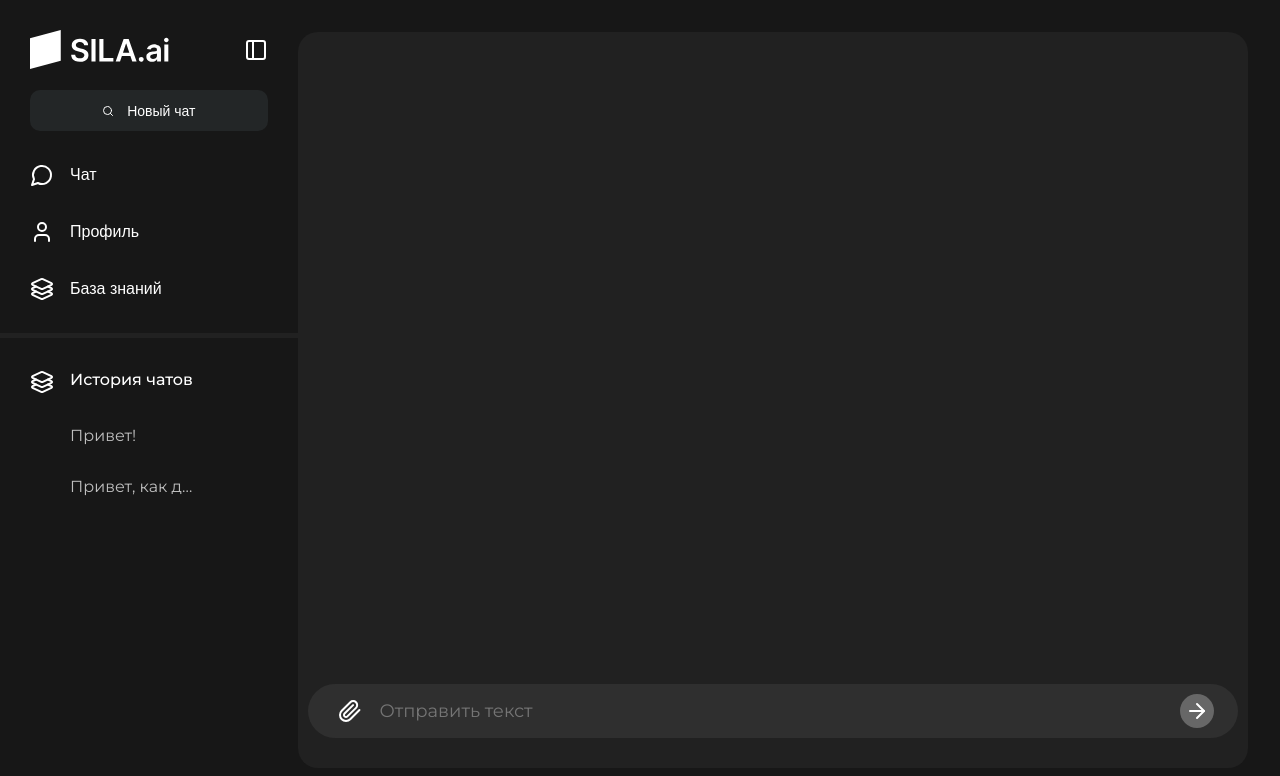
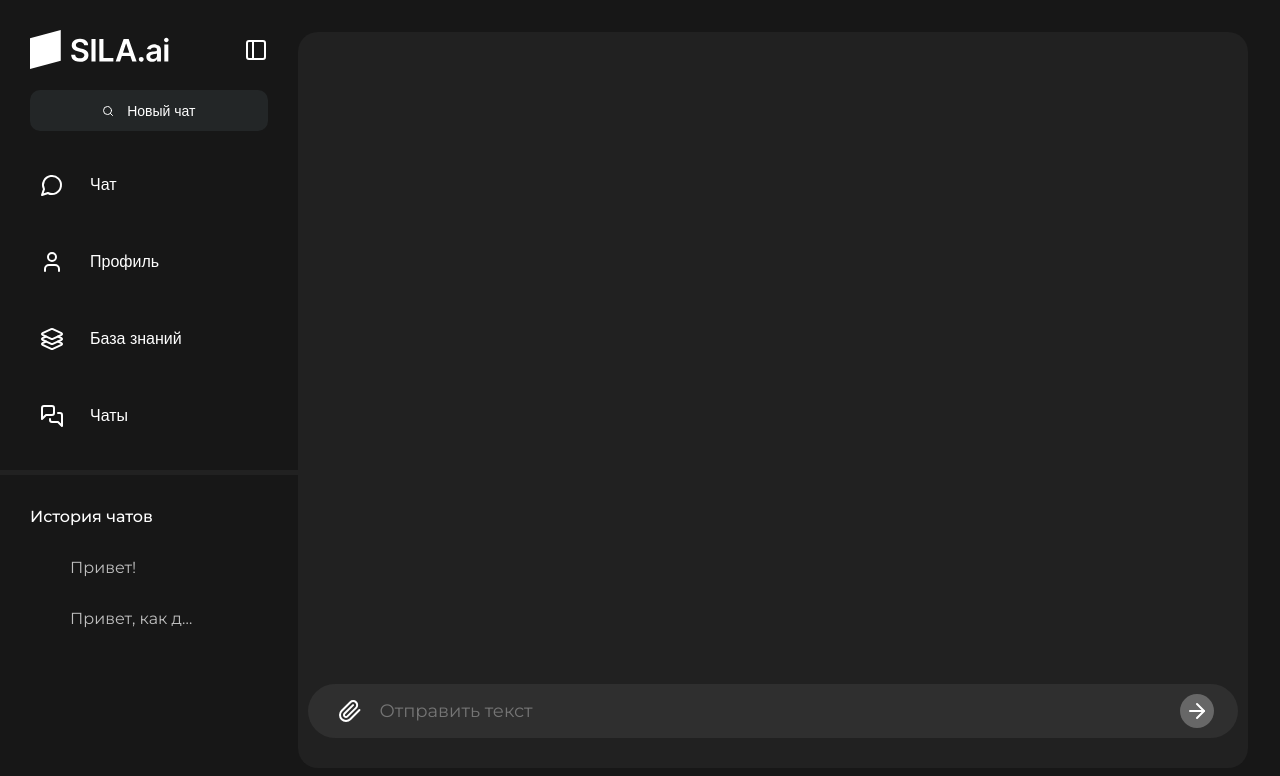
Before and after one commit to Albertlll/front-sila.ai, a React (Vite) app: page / in a window 1280 px wide. Shown: the top 776 px of the page. Built offline with nearby package versions, Linux system fonts and the light colour scheme; no server answers; what fast-average-color would draw is missing.

Commit message:
Допилил верстку боковой панели

```diff
--- a/src/components/ui/LeftPanel/LeftPanel.scss
+++ b/src/components/ui/LeftPanel/LeftPanel.scss
@@ -34,9 +34,10 @@
             font-size: 16px;
         }
 
-        icon {
-            height: 16px;
-            width: 16px;
+        .icon {
+            padding: 10px;
+            height: 24px;
+            width: 24px;
         }
     }
 
@@ -155,14 +156,48 @@
 .left_panel_closed {
     @extend .left_panel;
     width: 50px;
+    height: 100%;
 
     .tools_list {
         @extend .tools_list;
         align-items: center;
+        height: 100%;
+
+        button {
+            box-sizing: content-box;
+
+
+            .link{
+                width: 100%;
+                height: 100%;
+            }
+        }
+        button:hover {
+            background-color: rgb(92, 92, 92);
+            border-radius: 30px;
+
+        }
+
+
     }
+
     .top_segment {
         @extend .top_segment;
+        width: 100%;
         align-items: center;
         justify-content: center;
+
     }
+
+
+
+    // .tools_list {
+    //     @extend .tools_list;
+    //     display: flex;
+    //     flex-direction: column;
+    //     justify-content: space-between;
+    //     height: 100%;
+    //     gap: 20px;
+    // }
+
 }
--- a/src/components/ui/LeftPanel/LeftPanel.tsx
+++ b/src/components/ui/LeftPanel/LeftPanel.tsx
@@ -1,5 +1,5 @@
 import logo from './logo.svg';
-import { Layers3, MessageCircle, Search, Sidebar, User } from 'lucide-react';
+import { Layers3, MessageCircle, MessagesSquare, Search, Sidebar, User } from 'lucide-react';
 import './LeftPanel.scss'
 import { useEffect } from 'react';
 import { httpClient } from '../../../httpClient';
@@ -116,6 +116,11 @@ function LeftPanel() {
 
             </div>
 
+
+            {
+                    isSideBarOpened &&
+
+
             <button className='new_chat_btn' onClick={() => addNewChat()}>
                 <Search className='zoomer' color="white"/>
                 {
@@ -123,6 +128,8 @@ function LeftPanel() {
                     <div>Новый чат</div>
                 }
             </button>
+
+            }
 
 
 
@@ -149,15 +156,24 @@ function LeftPanel() {
                 </button>
 
 
+                <button>
+                    <MessagesSquare className="icon" color="white"/>
+                    {isSideBarOpened &&
+
+                    <h3>Чаты</h3>
+                    }
+                </button>
+
+
+
             </div>
-
+            {isSideBarOpened &&
+            <>
             <div className='splitter'></div>
 
 
-            {isSideBarOpened ?
-            <>
+
             <div className='message_branches_label'>
-                <Layers3 className="icon" color="white"/>
                 <h3>История чатов</h3>
             </div>
 
@@ -175,9 +191,6 @@ function LeftPanel() {
             </div>
             </>
 
-            :
-
-            "fd"
 
 }
 
```
